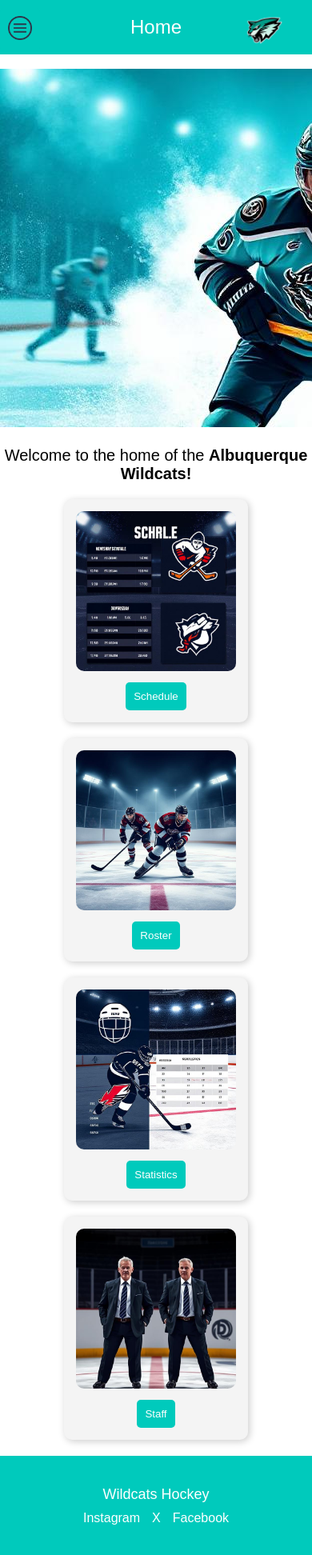
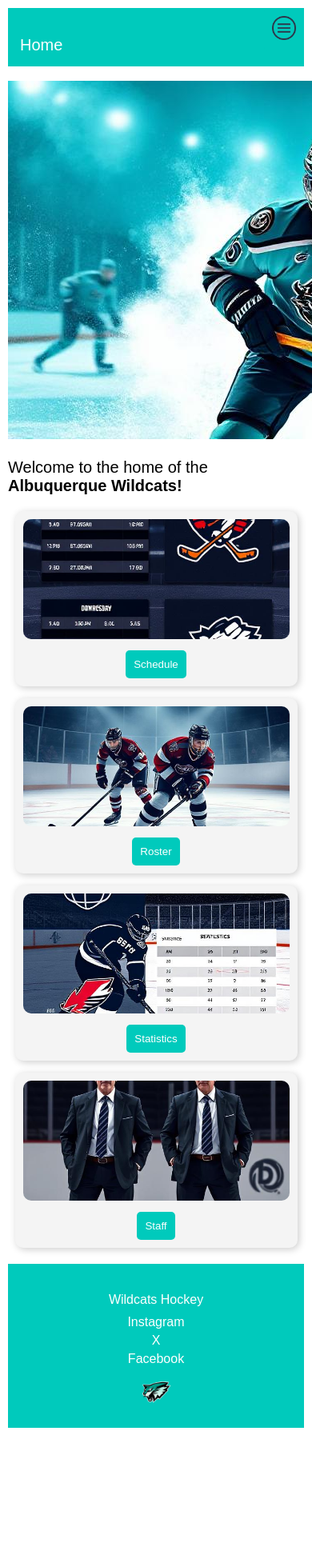
Before and after one commit to spayson40/abqwildcatshockey, a website: page public/index.html in a window 390 px wide. Shown: the top 1944 px of the page at 80% size. After the commit the page ends 1795 px from the top, so only its background shows below. Drawn offline with Linux system fonts and the light colour scheme.

Commit message:
added phone styles to homestyles

```diff
--- a/public/styles/homestyles.css
+++ b/public/styles/homestyles.css
@@ -145,3 +145,102 @@ footer .social-links a {
 footer .social-links a:hover {
     text-decoration: underline;
 }
+
+/* --------------------- */
+/* 📱 Mobile Styles */
+/* --------------------- */
+@media (max-width: 768px) {
+    body {
+      font-size: 16px;
+      text-align: left;
+      padding: 10px;
+    }
+
+    /* Sidebar Menu */
+    #menu {
+      width: 100%;
+      height: auto;
+      position: relative;
+      left: 0;
+      padding: 10px 0;
+    }
+
+    .menu-button {
+      position: fixed;
+      top: 10px;
+      right: 10px;
+      z-index: 1000;
+    }
+
+    #menu-items {
+      display: none;
+      flex-direction: column;
+      background: #00cabc;
+      padding: 10px;
+    }
+
+    #menu.expanded #menu-items {
+      display: flex;
+    }
+
+    #menu-items li {
+      padding: 10px;
+      text-align: center;
+    }
+
+    /* Header */
+    header {
+      font-size: 20px;
+      padding: 15px;
+    }
+
+    .header-logo {
+      width: 70px;
+      top: 5px;
+      right: 5px;
+    }
+
+    /* Cards */
+    .card-container {
+      flex-direction: column;
+      align-items: center;
+      gap: 15px;
+    }
+
+    .card {
+      width: 90%;
+      padding: 10px;
+    }
+
+    .card img {
+      height: 150px;
+    }
+
+    /* Footer */
+    footer p {
+      font-size: 16px;
+    }
+
+    footer .social-links {
+      flex-direction: column;
+      gap: 5px;
+    }
+
+    footer .footer-logo {
+      width: 80px;
+      margin-top: 10px;
+    }
+
+    /* Tables - Make them scrollable */
+    table {
+      font-size: 14px;
+      display: block;
+      overflow-x: auto;
+      width: 100%;
+    }
+
+    th, td {
+      padding: 8px;
+      white-space: nowrap;
+    }
+  }
```
